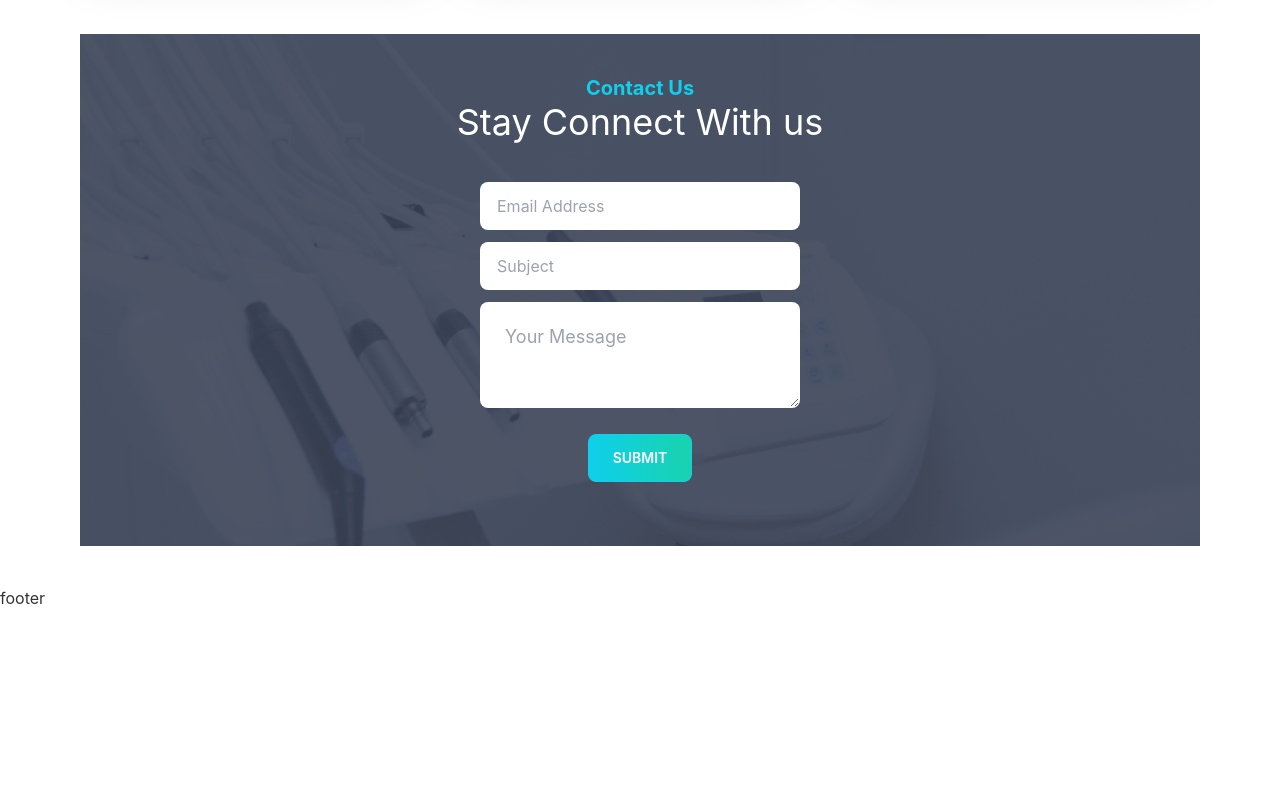
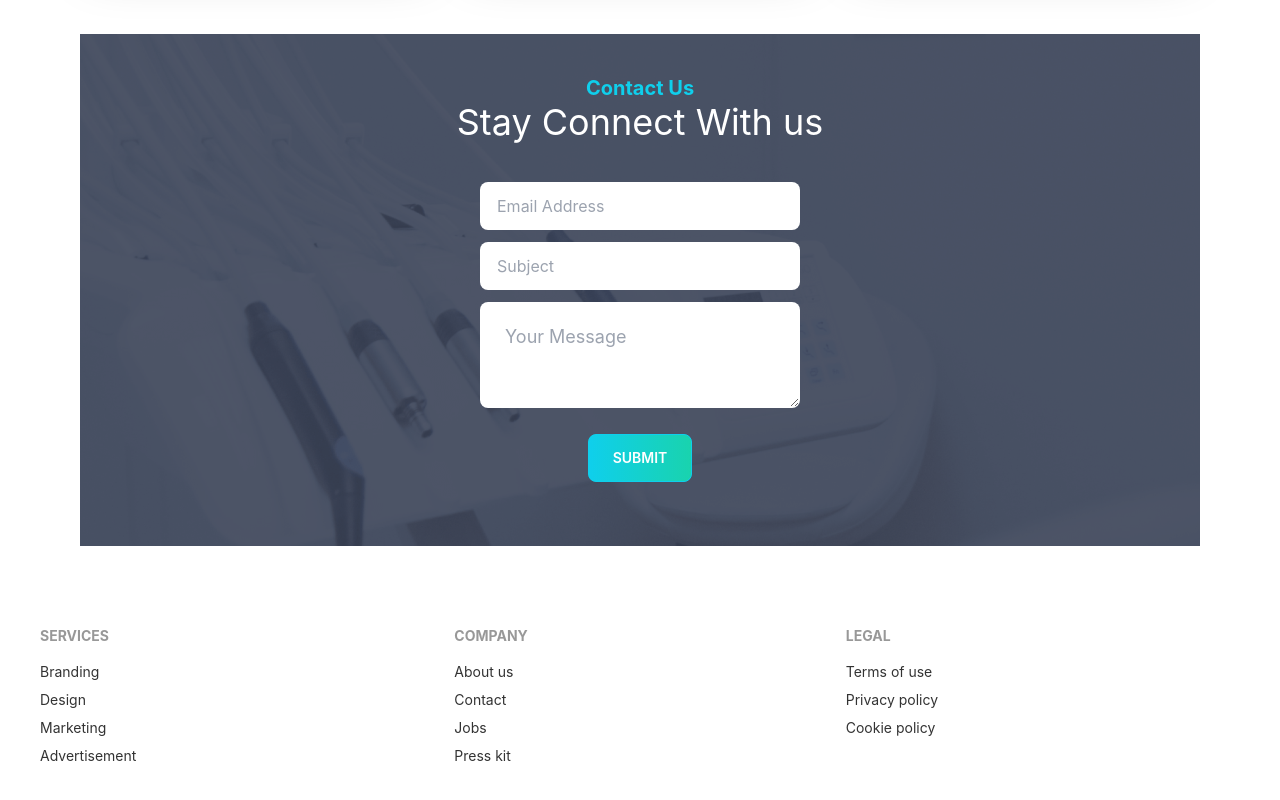
Before and after one commit to khaled39ab/Doctors-Portal-Client, a React (Create React App) app: page / in a window 1280 px wide. Shown: the part 3130-3930 px from the top of the page. Before the commit the page ends 3740 px from the top, so only its background shows below. Built offline with nearby package versions, Linux system fonts and the light colour scheme.

Commit message:
footer done

```diff
--- a/src/Pages/Shared/Footer/Footer.jsx
+++ b/src/Pages/Shared/Footer/Footer.jsx
@@ -1,10 +1,30 @@
 import React from 'react';
+import { Link } from 'react-router-dom';
 
 const Footer = () => {
     return (
-        <div>
-            footer
-        </div>
+        <footer className="footer p-10">
+            <div>
+                <span className="footer-title">Services</span>
+                <Link className="link link-hover">Branding</Link>
+                <Link className="link link-hover">Design</Link>
+                <Link className="link link-hover">Marketing</Link>
+                <Link className="link link-hover">Advertisement</Link>
+            </div>
+            <div>
+                <span className="footer-title">Company</span>
+                <Link className="link link-hover">About us</Link>
+                <Link className="link link-hover">Contact</Link>
+                <Link className="link link-hover">Jobs</Link>
+                <Link className="link link-hover">Press kit</Link>
+            </div>
+            <div>
+                <span className="footer-title">Legal</span>
+                <Link className="link link-hover">Terms of use</Link>
+                <Link className="link link-hover">Privacy policy</Link>
+                <Link className="link link-hover">Cookie policy</Link>
+            </div>
+        </footer>
     );
 };
 
```
